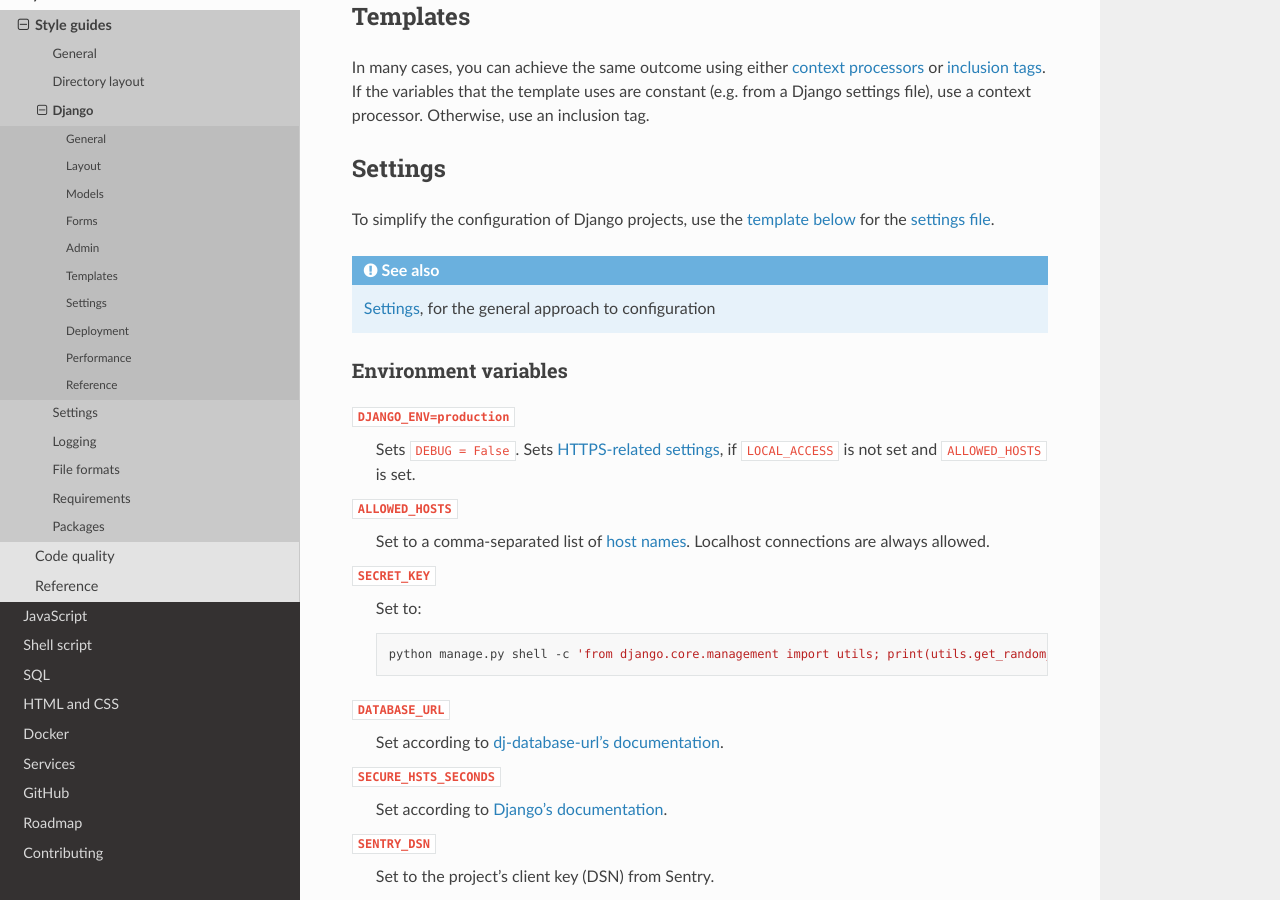
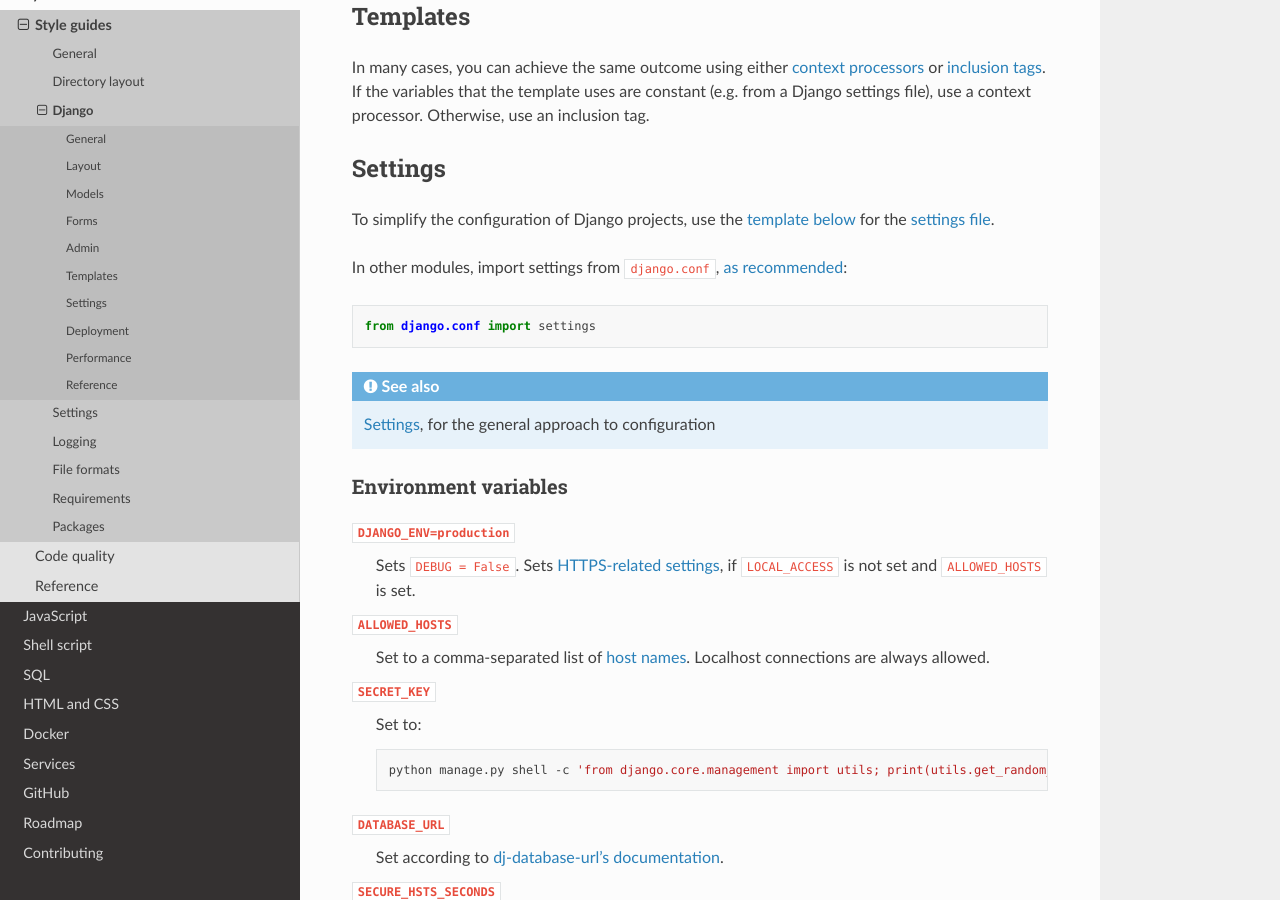
Before and after one commit to open-contracting/software-development-handbook, a Sphinx documentation site: the page built from docs/python/django.rst, in a window 1280 px wide and 900 px high, scrolled down 884 px. Built offline with Sphinx 7.4.7 and the Read the Docs theme 2.0.0, drawn with Linux system fonts in a browser that asks for light colours.

Commit message:
python/django: Remind how to import settings

```diff
--- a/docs/python/django.rst
+++ b/docs/python/django.rst
@@ -45,6 +45,12 @@ Settings
 --------
 
 To simplify the configuration of Django projects, use the :ref:`template below<django-template>` for the `settings file <https://docs.djangoproject.com/en/3.2/topics/settings/>`__.
+
+In other modules, import settings from ``django.conf``, `as recommended <https://docs.djangoproject.com/en/3.2/topics/settings/#using-settings-in-python-code>`__:
+
+.. code-block:: python
+
+   from django.conf import settings
 
 .. seealso::
 
```
